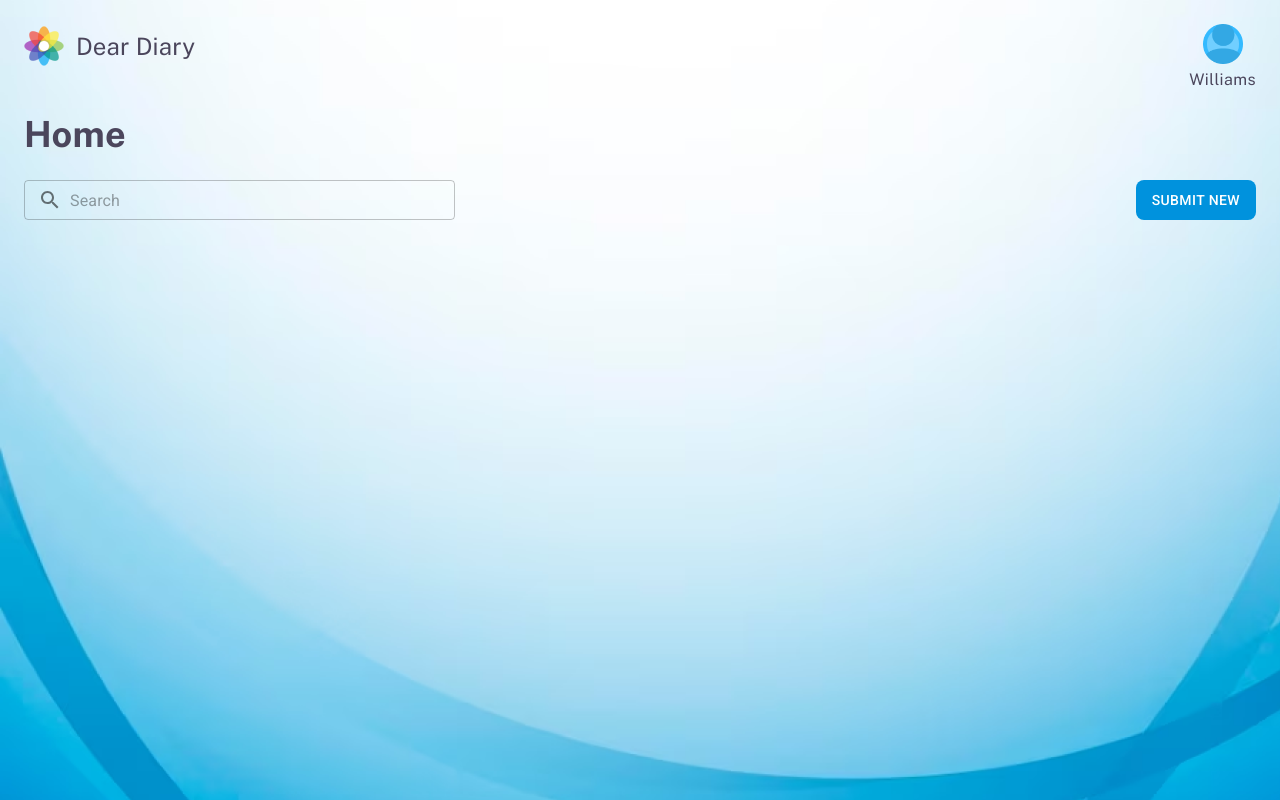
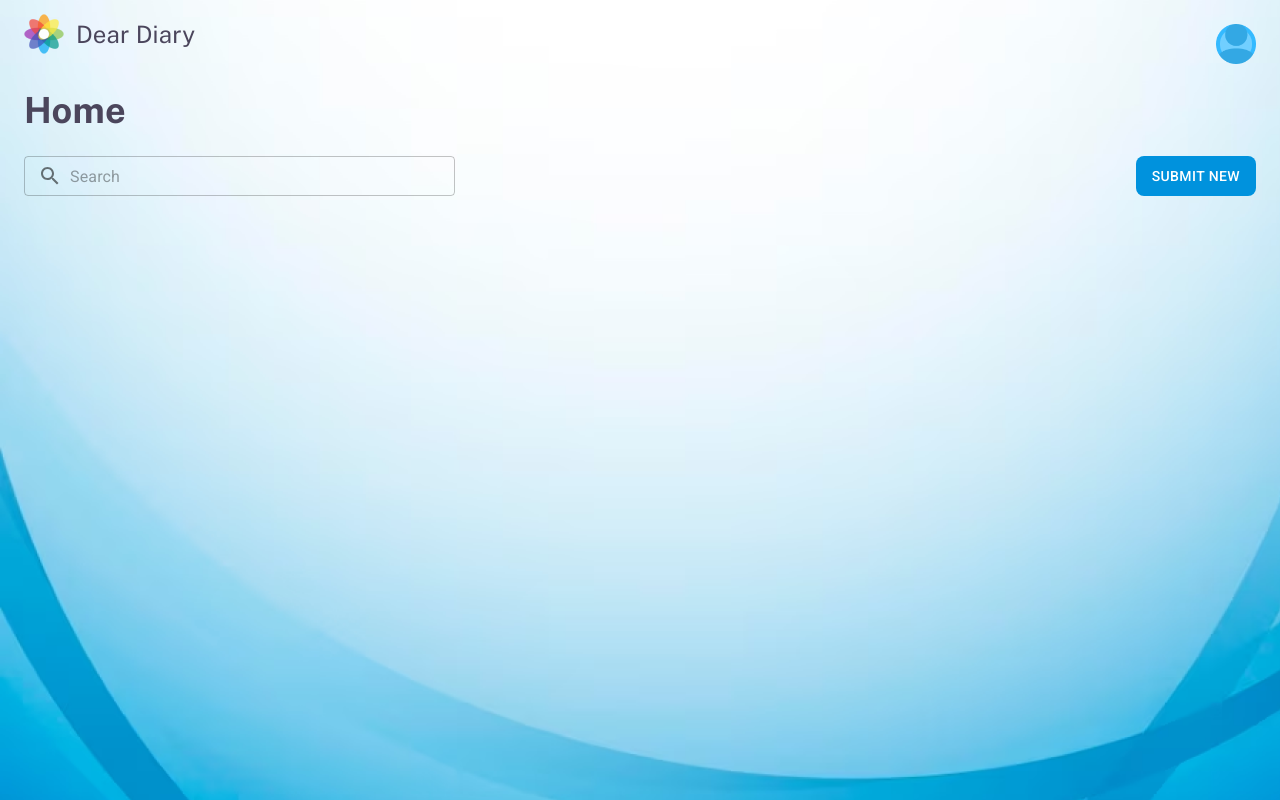
Before and after one commit to fcodelabs/training-web, a React (Create React App) app in the folder daily-diary/: page /home in a window 1280 px wide. Built offline with nearby package versions, Linux system fonts and the light colour scheme.

Commit message:
Created Diary Homepage
Implement Username Display according to SignIn page input or random selection.

```diff
--- a/daily-diary/src/Components/Header/Header.tsx
+++ b/daily-diary/src/Components/Header/Header.tsx
@@ -4,8 +4,10 @@ import Box from "@mui/material/Box";
 import Typography from "@mui/material/Typography";
 import Stack from "@mui/material/Stack";
 import Avatar from "../../Images/Avatar.png";
-
-const Header: React.FC = () => {
+interface headerProps {
+  name: string;
+}
+const Header: React.FC<headerProps> = (props) => {
   return (
     <Stack direction="row" justifyContent="space-between">
       <Box
@@ -56,7 +58,7 @@ const Header: React.FC = () => {
             letterSpacing: "0.43px",
           }}
         >
-          Williams
+          {props.name}
         </Typography>
       </Stack>
     </Stack>
--- a/daily-diary/src/Containers/Page/HomePage/HomePage.tsx
+++ b/daily-diary/src/Containers/Page/HomePage/HomePage.tsx
@@ -10,9 +10,12 @@ import Stack from "@mui/material/Stack";
 import { useMediaQuery } from "@mui/material";
 import InputAdornment from "@mui/material/InputAdornment";
 import SearchOutlinedIcon from "@mui/icons-material/SearchOutlined";
+import { useLocation } from "react-router-dom";
 
 const HomePage: React.FC = () => {
   const isMobile = useMediaQuery("(max-width: 600px)");
+  const location = useLocation();
+  const nickname = location.state && location.state.nickname;
 
   return (
     <Box
@@ -23,7 +26,7 @@ const HomePage: React.FC = () => {
         height: "100vh",
       }}
     >
-      <Header />
+      <Header name={nickname} />
       <Box
         alignItems={isMobile ? "center" : "flex-start"}
         sx={{
--- a/daily-diary/src/Containers/Page/SignIn/SignIn.tsx
+++ b/daily-diary/src/Containers/Page/SignIn/SignIn.tsx
@@ -44,7 +44,7 @@ const SignIn: React.FC = () => {
     setText(randomTextsArray[randomIndex]);
   };
   const handleContinueButtonClick = () => {
-    navigate("/home");
+    navigate("/home", { state: { nickname: text } });
   };
 
   return (
```
